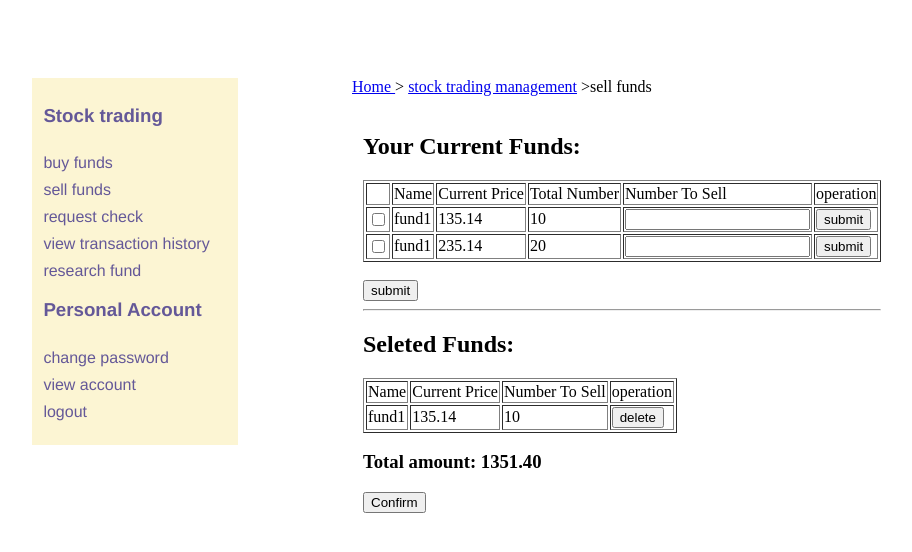
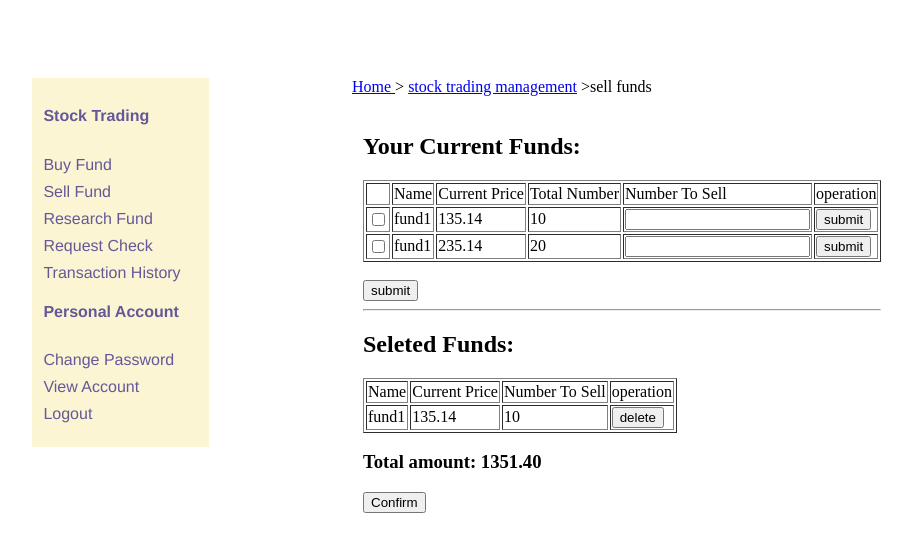
Before and after one commit to team-fs/task7-financial, a plain HTML site: page Financial/WebContent/sell_fund.html in a window 1280 px wide. Shown: the whole page, without its empty margins (6-918 px from the left). Drawn offline with Linux system fonts and the light colour scheme.

Commit message:
buy fund, sell fund

```diff
--- a/Financial/WebContent/sell_fund.html
+++ b/Financial/WebContent/sell_fund.html
@@ -22,16 +22,16 @@
   <nav>
   <ul>
 
-		    <h3>Stock trading</h3>
-		  	<li>buy funds</li>
-		  	<li>sell funds</li>
-		  	<li>request check</li>
-		  	<li>view transaction history</li>
-		  	<li>research fund</li>
-		  	<h3>Personal Account</h3>
-		  	<li>change password</li>
-		  	<li>view account</li>
-		  	<li>logout</li>
+		    <h4>Stock Trading</h4>
+		  	<li>Buy Fund</li>
+		  	<li>Sell Fund</li>
+		  	<li>Research Fund</li>
+		  	<li>Request Check</li>
+		  	<li>Transaction History</li>
+		  	<h4>Personal Account</h4>
+		  	<li>Change Password</li>
+		  	<li>View Account</li>
+		  	<li>Logout</li>
 
   </ul>
   </nav>
```
Also changed, not shown: Financial/WebContent/buy_fund.html (+10 -10 lines), Financial/WebContent/view_account.html (+10 -10 lines).
